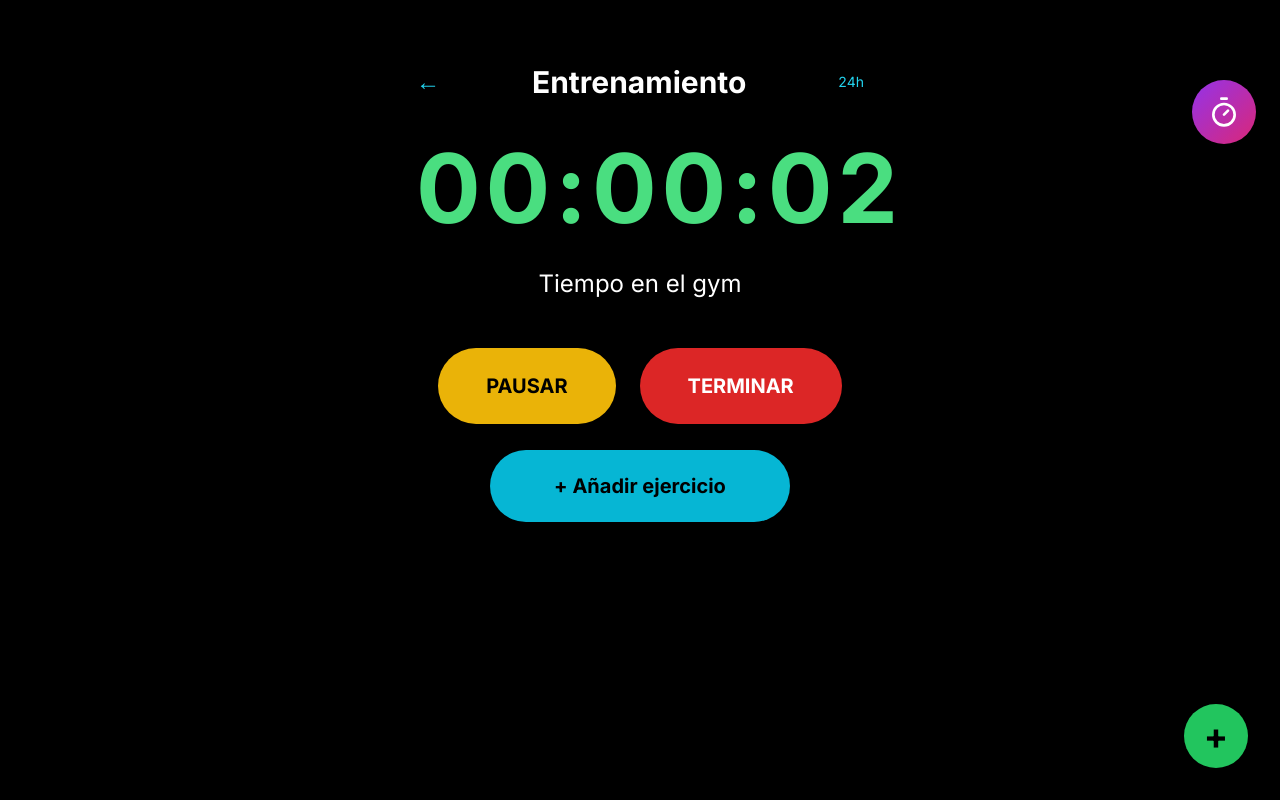
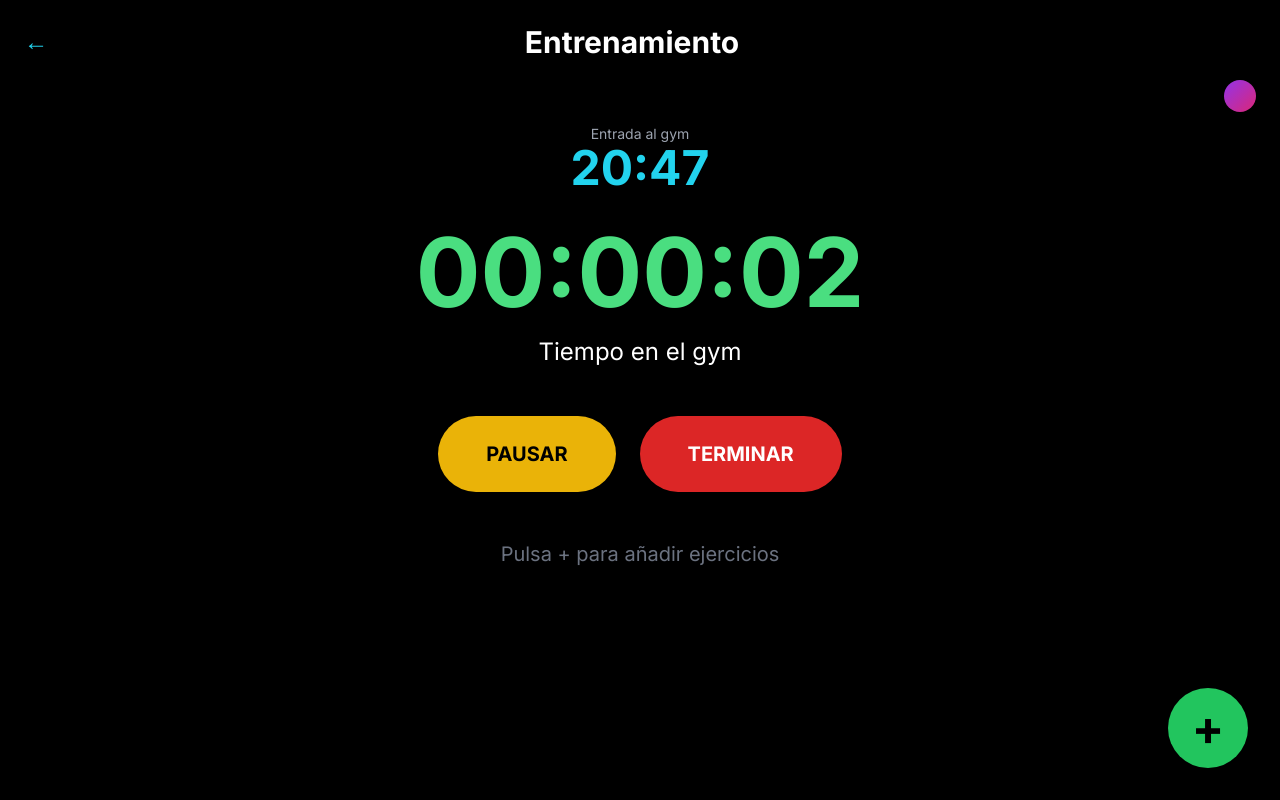
Before and after one commit to hanivanser/FitKeeperAI-Plus, a Next.js app: page /dashboard/workout in a window 1280 px wide. Both pictures are taken after a click on the button "INICIAR ENTRENAMIENTO". Built offline with nearby package versions, Linux system fonts and the light colour scheme; no server answers.

Commit message:
feat: TODO en una sola pantalla - timer + ejercicios + descanso

```diff
--- a/src/app/dashboard/workout/page.tsx
+++ b/src/app/dashboard/workout/page.tsx
@@ -3,262 +3,190 @@
 import { createClient } from "@/utils/supabase/client";
 import { useState, useEffect, useRef } from "react";
 import Link from "next/link";
-import { Timer, Clock } from "lucide-react";
 
 export default function WorkoutPage() {
-  // ===== TIMER PRINCIPAL DEL GYM =====
-  const [gymRunning, setGymRunning] = useState(false);
-  const [gymPaused, setGymPaused] = useState(false);
-  const [gymSeconds, setGymSeconds] = useState(0);
-  const gymInterval = useRef<NodeJS.Timeout | null>(null);
-
-  // ===== HORA DE ENTRADA (LOCAL) =====
+  const [isTraining, setIsTraining] = useState(false);
   const [entryTime, setEntryTime] = useState<string | null>(null);
-  const [use24h, setUse24h] = useState(true); // cambia a false para 12h
-
-  // ===== TIMER DE DESCANSO (modal) =====
+  const [elapsedSeconds, setElapsedSeconds] = useState(0);
+  const [isPaused, setIsPaused] = useState(false);
+  const [selectedExercises, setSelectedExercises] = useState<any[]>([]);
   const [showRestTimer, setShowRestTimer] = useState(false);
   const [restSeconds, setRestSeconds] = useState(0);
   const [restRunning, setRestRunning] = useState(false);
-  const restInterval = useRef<NodeJS.Timeout | null>(null);
 
-  const supabase = createClient();
+  const intervalRef = useRef<NodeJS.Timeout | null>(null);
+  const restIntervalRef = useRef<NodeJS.Timeout | null>(null);
 
-  // Timer gym
+  // Timer principal
   useEffect(() => {
-    if (gymRunning && !gymPaused) {
-      gymInterval.current = setInterval(() => setGymSeconds(s => s + 1), 1000);
+    if (isTraining && !isPaused) {
+      intervalRef.current = setInterval(() => setElapsedSeconds(s => s + 1), 1000);
     } else {
-      if (gymInterval.current) clearInterval(gymInterval.current);
+      if (intervalRef.current) clearInterval(intervalRef.current);
     }
-    return () => {
-      if (gymInterval.current) clearInterval(gymInterval.current);
-    };
-  }, [gymRunning, gymPaused]);
+    return () => clearInterval(intervalRef.current!);
+  }, [isTraining, isPaused]);
 
-  // Timer descanso
+  // Timer de descanso
   useEffect(() => {
     if (restRunning) {
-      restInterval.current = setInterval(() => setRestSeconds(s => s + 1), 1000);
+      restIntervalRef.current = setInterval(() => setRestSeconds(s => s + 1), 1000);
     } else {
-      if (restInterval.current) clearInterval(restInterval.current);
+      if (restIntervalRef.current) clearInterval(restIntervalRef.current);
     }
-    return () => {
-      if (restInterval.current) clearInterval(restInterval.current);
-    };
+    return () => clearInterval(restIntervalRef.current!);
   }, [restRunning]);
 
   const formatTime = (seconds: number) => {
-    const h = Math.floor(seconds / 3600);
-    const m = Math.floor((seconds % 3600) / 60);
-    const s = seconds % 60;
-    return `${h.toString().padStart(2, "0")}:${m
-      .toString()
-      .padStart(2, "0")}:${s.toString().padStart(2, "0")}`;
+    const h = Math.floor(seconds / 3600).toString().padStart(2, "0");
+    const m = Math.floor((seconds % 3600) / 60).toString().padStart(2, "0");
+    const s = (seconds % 60).toString().padStart(2, "0");
+    return `${h}:${m}:${s}`;
   };
 
-  const formatLocalTime = () => {
-    const now = new Date();
-    if (use24h) {
-      return now.toLocaleTimeString("es-ES", { hour: "2-digit", minute: "2-digit" });
-    } else {
-      return now.toLocaleTimeString("es-ES", {
-        hour: "numeric",
-        minute: "2-digit",
-        hour12: true,
-      });
-    }
+  const startTraining = () => {
+    setIsTraining(true);
+    setEntryTime(new Date().toLocaleTimeString("es-ES", { hour: "2-digit", minute: "2-digit" }));
   };
 
-  const handleGymStart = () => {
-    setGymRunning(true);
-    setGymPaused(false);
-    setGymSeconds(0);
-  };
-
-  const handleGymPause = () => setGymPaused(true);
-  const handleGymResume = () => setGymPaused(false);
-
-  const handleGymStop = async () => {
-    if (gymSeconds === 0) return;
-
-    const endTime = new Date();
-    await supabase.from("workouts").insert({
-      start_time: new Date(Date.now() - gymSeconds * 1000).toISOString(),
-      end_time: endTime.toISOString(),
-      duration_seconds: gymSeconds,
-      status: "completed",
-    });
-
-    setGymRunning(false);
-    setGymPaused(false);
-    setGymSeconds(0);
-  };
-
-  const handleSetEntryTime = () => {
-    setEntryTime(formatLocalTime());
+  const stopTraining = () => {
+    setIsTraining(false);
+    setElapsedSeconds(0);
+    setIsPaused(false);
+    setSelectedExercises([]);
+    setEntryTime(null);
   };
 
   return (
-    <div className="min-h-screen bg-black text-white p-6 relative">
-      <div className="max-w-md mx-auto pt-10">
-
-        {/* HEADER */}
-        <div className="flex justify-between items-center mb-10">
+    <div className="min-h-screen bg-black text-white relative">
+      {/* Header */}
+      <div className="flex justify-between items-center p-6">
         <Link href="/dashboard" className="text-cyan-400 text-2xl">←</Link>
         <h1 className="text-3xl font-bold">Entrenamiento</h1>
-          <button
-            onClick={() => setUse24h(!use24h)}
-            className="text-cyan-400 text-sm"
-          >
-            {use24h ? "24h" : "12h"}
-          </button>
+        <div className="w-10" />
       </div>
 
-        {/* SIN ENTRENAMIENTO */}
-        {!gymRunning && !entryTime && (
-          <div className="text-center py-20">
-            <div className="text-9xl mb-10 opacity-20">Z Z Z</div>
-            <p className="text-3xl text-gray-500 mb-16">Empty Day</p>
+      {/* Empty Day - Solo aparece si no hay entrenamiento */}
+      {!isTraining && selectedExercises.length === 0 && (
+        <div className="text-center pt-32">
+          <div className="text-9xl opacity-20 mb-8">Z Z Z</div>
+          <p className="text-4xl text-gray-500 mb-16">Empty Day</p>
           <button
-              onClick={handleGymStart}
-              className="bg-green-500 hover:bg-green-400 text-black text-2xl font-bold py-8 px-16 rounded-full shadow-2xl mb-6"
+            onClick={startTraining}
+            className="bg-green-500 hover:bg-green-400 text-black text-2xl font-bold py-8 px-20 rounded-full shadow-2xl"
           >
             INICIAR ENTRENAMIENTO
-            </button>
-            <br />
-            <button
-              onClick={handleSetEntryTime}
-              className="bg-cyan-600 hover:bg-cyan-500 text-white text-xl py-4 px-10 rounded-full"
-            >
-              Fijar hora de entrada
           </button>
         </div>
       )}
 
-        {/* ENTRENAMIENTO ACTIVO */}
-        {gymRunning && (
-          <div className="text-center">
-            {/* HORA DE ENTRADA */}
+      {/* ENTRENAMIENTO ACTIVO - Todo en la misma pantalla */}
+      {isTraining && (
+        <div className="pt-10 px-6">
+          {/* Hora de entrada */}
           {entryTime && (
-              <div className="mb-8">
+            <div className="text-center mb-8">
               <p className="text-gray-400 text-sm">Entrada al gym</p>
               <p className="text-5xl font-bold text-cyan-400">{entryTime}</p>
             </div>
           )}
 
-            {/* TIMER PRINCIPAL */}
-            <div className="text-8xl font-bold mb-8 text-green-400 tracking-wider">
-              {formatTime(gymSeconds)}
+          {/* Timer principal */}
+          <div className="text-center mb-12">
+            <div className="text-8xl font-bold text-green-400">
+              {formatTime(elapsedSeconds)}
             </div>
-            <p className="text-2xl mb-12">Tiempo en el gym</p>
+            <p className="text-2xl mt-4">Tiempo en el gym</p>
+          </div>
 
-            {/* CONTROLES */}
+          {/* Controles */}
           <div className="flex justify-center gap-6 mb-12">
-              {!gymPaused ? (
             <button
-                  onClick={handleGymPause}
-                  className="bg-yellow-500 hover:bg-yellow-400 text-black font-bold text-xl py-6 px-12 rounded-full"
+              onClick={() => setIsPaused(!isPaused)}
+              className={`font-bold text-xl py-6 px-12 rounded-full ${isPaused ? "bg-green-500" : "bg-yellow-500"} text-black`}
             >
-                  PAUSAR
+              {isPaused ? "REANUDAR" : "PAUSAR"}
             </button>
-              ) : (
             <button
-                  onClick={handleGymResume}
-                  className="bg-green-500 hover:bg-green-400 text-black font-bold text-xl py-6 px-12 rounded-full"
-                >
-                  REANUDAR
-                </button>
-              )}
-
-              <button
-                onClick={handleGymStop}
-                className="bg-red-600 hover:bg-red-500 text-white font-bold text-xl py-6 px-12 rounded-full"
+              onClick={stopTraining}
+              className="bg-red-600 hover:bg-red-500 font-bold text-xl py-6 px-12 rounded-full"
             >
               TERMINAR
             </button>
           </div>
 
-            <Link
-              href="/dashboard/exercises"
-              className="bg-cyan-500 hover:bg-cyan-400 text-black font-bold text-xl py-6 px-16 rounded-full"
-            >
-              + Añadir ejercicio
-            </Link>
+          {/* Lista de ejercicios (aparece cuando añades) */}
+          <div className="space-y-4 mb-20">
+            {selectedExercises.length > 0 ? (
+              selectedExercises.map((ex, i) => (
+                <div key={i} className="bg-gray-800 rounded-xl p-6 text-left">
+                  <p className="text-2xl font-bold">{ex.name}</p>
+                  <p className="text-cyan-400">0 series • 0 reps • 0 kg</p>
+                </div>
+              ))
+            ) : (
+              <p className="text-center text-gray-500 text-xl">
+                Pulsa + para añadir ejercicios
+              </p>
+            )}
+          </div>
         </div>
       )}
 
-        {/* ICONO CRONÓMETRO DESCANSO */}
+      {/* Botón + flotante - SIEMPRE visible cuando hay entrenamiento */}
+      {isTraining && (
+        <Link
+          href="/dashboard/exercises"
+          className="fixed bottom-8 right-8 bg-green-500 text-black text-5xl font-bold w-20 h-20 rounded-full flex items-center justify-center shadow-2xl z-50"
+        >
+          +
+        </Link>
+      )}
+
+      {/* Icono cronómetro descanso */}
+      {isTraining && (
         <button
           onClick={() => setShowRestTimer(true)}
-          className="fixed top-20 right-6 bg-gradient-to-br from-purple-600 to-pink-600 p-4 rounded-full shadow-2xl z-50"
+          className="fixed top-20 right-6 bg-gradient-to-br from-purple-600 to-pink-600 p-4 rounded-full shadow-2xl z-50 text-3xl"
         >
-          <Timer size={32} />
-        </button>
 
-        {/* MODAL TIMER DESCANSO */}
-        {showRestTimer && (
-          <div className="fixed inset-0 bg-black/90 flex items-center justify-center z-50">
-            <div className="bg-gray-900 rounded-3xl p-10 max-w-sm w-full border border-purple-600">
-              <div className="flex justify-between items-center mb-8">
-                <h2 className="text-3xl font-bold text-purple-400">Descanso</h2>
-                <button
-                  onClick={() => {
-                    setShowRestTimer(false);
-                    setRestRunning(false);
-                    setRestSeconds(0);
-                  }}
-                  className="text-4xl"
-                >
-                  ×
-                </button>
-              </div>
-
-              <div className="text-7xl font-bold text-pink-400 text-center mb-10">
-                {formatTime(restSeconds)}
-              </div>
-
-              <div className="flex justify-center gap-4">
-                {!restRunning ? (
-                  <button
-                    onClick={() => setRestRunning(true)}
-                    className="bg-green-500 hover:bg-green-400 text-black font-bold text-xl py-5 px-10 rounded-full"
-                  >
-                    INICIAR
-                  </button>
-                ) : (
-                  <button
-                    onClick={() => setRestRunning(false)}
-                    className="bg-yellow-500 hover:bg-yellow-400 text-black font-bold text-xl py-5 px-10 rounded-full"
-                  >
-                    PAUSAR
         </button>
       )}
 
+      {/* Modal timer descanso */}
+      {showRestTimer && (
+        <div className="fixed inset-0 bg-black/95 flex items-center justify-center z-50">
+          <div className="bg-gray-900 rounded-3xl p-12 text-center border border-purple-600">
+            <h2 className="text-4xl font-bold text-purple-400 mb-8">Descanso</h2>
+            <div className="text-8xl font-bold text-pink-400 mb-12">
+              {formatTime(restSeconds)}
+            </div>
+            <div className="flex justify-center gap-8">
+              <button
+                onClick={() => setRestRunning(!restRunning)}
+                className="bg-green-500 hover:bg-green-400 text-black text-xl font-bold py-6 px-12 rounded-full"
+              >
+                {restRunning ? "PAUSAR" : "INICIAR"}
+              </button>
               <button
                 onClick={() => {
                   setRestSeconds(0);
                   setRestRunning(false);
                 }}
-                  className="bg-gray-700 hover:bg-gray-600 text-white font-bold text-xl py-5 px-8 rounded-full"
+                className="bg-gray-700 hover:bg-gray-600 text-white text-xl font-bold py-6 px-12 rounded-full"
               >
                 RESET
               </button>
             </div>
+            <button
+              onClick={() => setShowRestTimer(false)}
+              className="mt-10 text-5xl"
+            >
+              ×
+            </button>
           </div>
         </div>
       )}
-
-        {/* BOTÓN + FLOTANTE */}
-        {gymRunning && (
-          <Link
-            href="/dashboard/exercises"
-            className="fixed bottom-8 right-8 bg-green-500 text-black text-4xl font-bold w-16 h-16 rounded-full flex items-center justify-center shadow-2xl z-40"
-          >
-            +
-          </Link>
-        )}
-      </div>
     </div>
   );
 }
```
Lines whose indentation alone changed are shown as unchanged.
